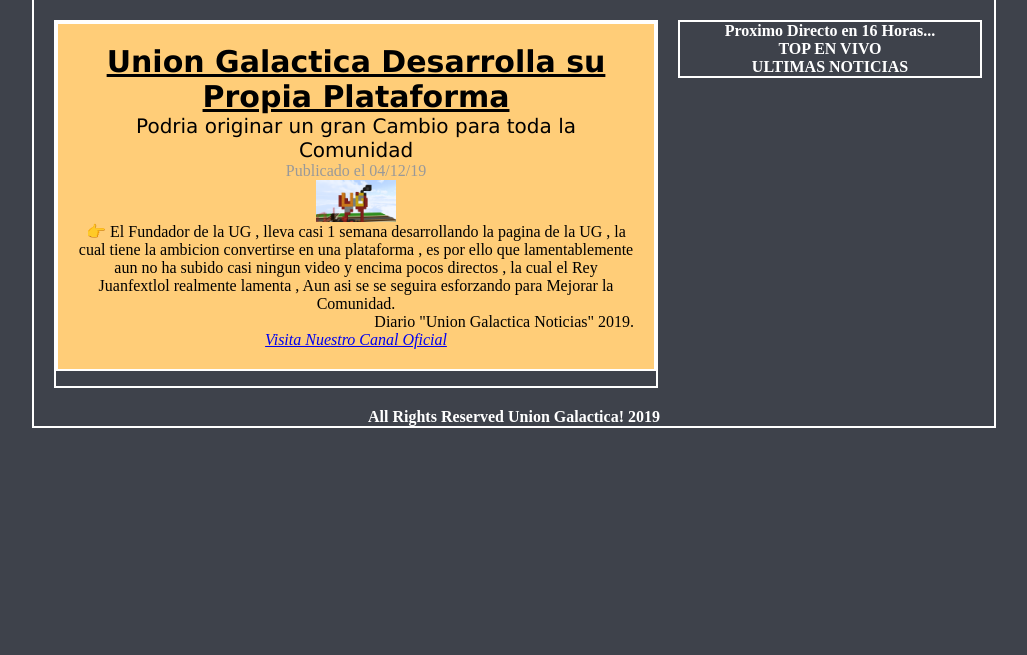
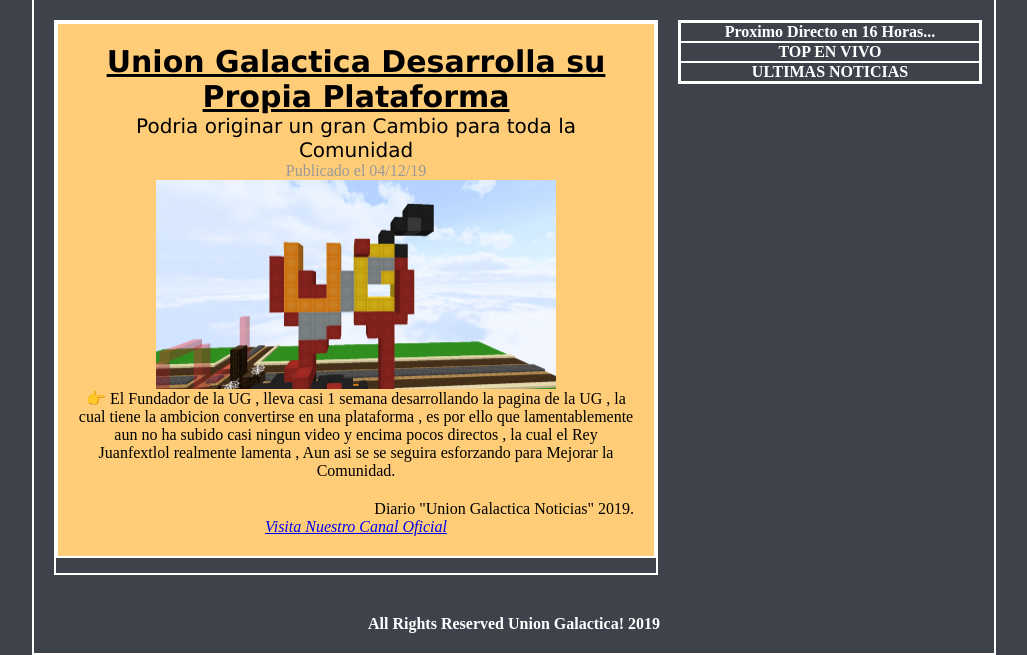
Before and after one commit to juanfextlol/Union-Galactica-, a PHP site: page /noticias.html in a window 1280 px wide. Shown: the part 280-935 px from the top of the page, without its empty margins (126-1153 px from the left). Before the commit the page ends 708 px from the top, so only its background shows below. Run offline with PHP 8.4, Linux system fonts and the light colour scheme; some web fonts are replaced.

Commit message:
weew
ewewew

```diff
--- a/estilos2.css
+++ b/estilos2.css
@@ -58,6 +58,7 @@ article{
 }
 article footer{
     text-align: right;
+    margin-top: 20px;
 
 }
 .seccion{
@@ -75,14 +76,19 @@ article footer{
     color: white;
     font-weight: bold;
 }
+.columna blockquote{
+    border:1px solid white ;
+}
 img{
-    width: 80px;
+    width: 400px;
     display: block;
     margin:auto ;
 }
 .pie{
     clear:both;
     color: white;
+    padding: 20px;
+    background: ;
 }
 
 time{
```
